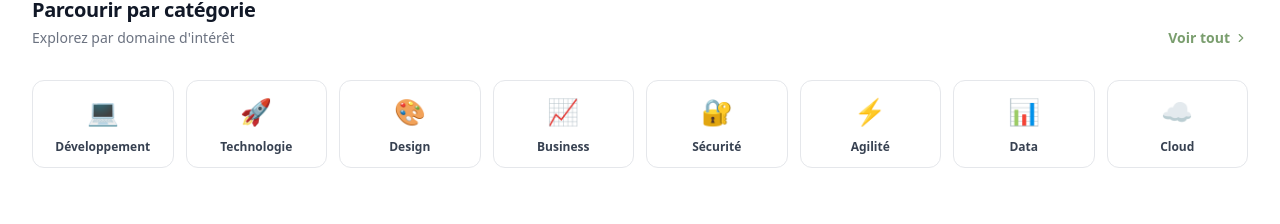
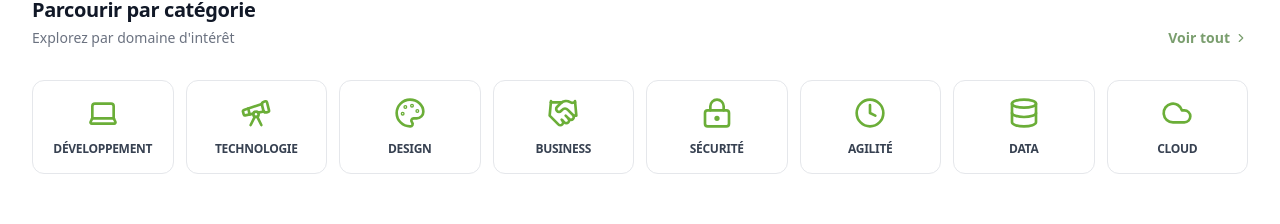
Before and after one commit to merieme-laib/meetup-, a Vue app in the folder frontend/: page / in a window 1280 px wide. Shown: the part 812-1036 px from the top of the page. Built offline with nearby package versions, Linux system fonts and the light colour scheme; no server answers.

Commit message:
Oscar: Refonte graphique des catégories (avec SVG vert #6bae38)

```diff
--- a/frontend/src/views/HomeView.vue
+++ b/frontend/src/views/HomeView.vue
@@ -95,13 +95,23 @@
         </div>
         <div class="grid grid-cols-2 sm:grid-cols-4 lg:grid-cols-8 gap-3">
           <RouterLink
-            v-for="cat in categories"
-            :key="cat.name"
-            :to="`/evenements?cat=${encodeURIComponent(cat.name)}`"
-            class="flex flex-col items-center gap-2 rounded-xl border border-gray-200 bg-white hover:border-[#A8C49E] hover:bg-[#F2F5F0] transition-all group text-center p-3"
+              v-for="cat in categories"
+              :key="cat.name"
+              :to="`/evenements?cat=${encodeURIComponent(cat.name)}`"
+              class="flex flex-col items-center gap-3 rounded-xl border border-gray-200 bg-white hover:border-[#6bae38] hover:bg-[#F2F5F0] transition-all group text-center p-4"
           >
-            <span style="font-size: 1.6rem">{{ cat.emoji }}</span>
-            <span class="text-xs text-gray-700 group-hover:text-[#4D6E47] transition-colors font-semibold">
+            <svg
+                viewBox="0 0 24 24"
+                class="w-8 h-8 transition-transform group-hover:scale-110"
+                fill="none"
+                stroke="#6bae38"
+                stroke-width="2"
+                stroke-linecap="round"
+                stroke-linejoin="round"
+                v-html="cat.svg"
+            ></svg>
+
+            <span class="text-xs text-gray-700 group-hover:text-[#4D6E47] transition-colors font-bold uppercase tracking-tight">
               {{ cat.name }}
             </span>
           </RouterLink>
@@ -250,14 +260,14 @@
 const quickFilters = ['Gratuit', 'En ligne', 'Ce week-end', 'Paris', 'Lyon']
 
 const categories = [
-  { name: 'Développement', emoji: '💻' },
-  { name: 'Technologie',   emoji: '🚀' },
-  { name: 'Design',        emoji: '🎨' },
-  { name: 'Business',      emoji: '📈' },
-  { name: 'Sécurité',      emoji: '🔐' },
-  { name: 'Agilité',       emoji: '⚡' },
-  { name: 'Data',          emoji: '📊' },
-  { name: 'Cloud',         emoji: '☁️' },
+  { name: 'Développement', svg: '<path d="M18 5a2 2 0 0 1 2 2v8.526a2 2 0 0 0 .212.897l1.068 2.127a1 1 0 0 1-.9 1.45H3.62a1 1 0 0 1-.9-1.45l1.068-2.127A2 2 0 0 0 4 15.526V7a2 2 0 0 1 2-2z"/><path d="M20.054 15.987H3.946"/>'},
+  { name: 'Technologie', svg: '<path d="m10.065 12.493-6.18 1.318a.934.934 0 0 1-1.108-.702l-.537-2.15a1.07 1.07 0 0 1 .691-1.265l13.504-4.44"/><path d="m13.56 11.747 4.332-.924"/><path d="m16 21-3.105-6.21"/><path d="M16.485 5.94a2 2 0 0 1 1.455-2.425l1.09-.272a1 1 0 0 1 1.212.727l1.515 6.06a1 1 0 0 1-.727 1.213l-1.09.272a2 2 0 0 1-2.425-1.455z"/><path d="m6.158 8.633 1.114 4.456"/><path d="m8 21 3.105-6.21"/><circle cx="12" cy="13" r="2"/>'},
+  { name: 'Design', svg: '<path d="M12 22a1 1 0 0 1 0-20 10 9 0 0 1 10 9 5 5 0 0 1-5 5h-2.25a1.75 1.75 0 0 0-1.4 2.8l.3.4a1.75 1.75 0 0 1-1.4 2.8z"/><circle cx="13.5" cy="6.5" r=".5"/><circle cx="17.5" cy="10.5" r=".5"/><circle cx="6.5" cy="12.5" r=".5"/><circle cx="8.5" cy="7.5" r=".5"/>'},
+  { name: 'Business', svg: '<path d="m11 17 2 2a1 1 0 1 0 3-3"/><path d="m14 14 2.5 2.5a1 1 0 1 0 3-3l-3.88-3.88a3 3 0 0 0-4.24 0l-.88.88a1 1 0 1 1-3-3l2.81-2.81a5.79 5.79 0 0 1 7.06-.87l.47.28a2 2 0 0 0 1.42.25L21 4"/><path d="m21 3 1 11h-2"/><path d="M3 3 2 14l6.5 6.5a1 1 0 1 0 3-3"/><path d="M3 4h8"/>'},
+  { name: 'Sécurité', svg: '<circle cx="12" cy="16" r="1"/><rect x="3" y="10" width="18" height="12" rx="2"/><path d="M7 10V7a5 5 0 0 1 10 0v3"/>'},
+  { name: 'Agilité', svg: '<circle cx="12" cy="12" r="10"/><path d="M12 6v6l4 2"/>'},
+  { name: 'Data', svg: '<ellipse cx="12" cy="5" rx="9" ry="3"/><path d="M3 5V19A9 3 0 0 0 21 19V5"/><path d="M3 12A9 3 0 0 0 21 12"/>'},
+  { name: 'Cloud', svg: '<path d="M17.5 19H9a7 7 0 1 1 6.71-9h1.79a4.5 4.5 0 1 1 0 9Z"/>'}
 ]
 
 const stats = [
```
